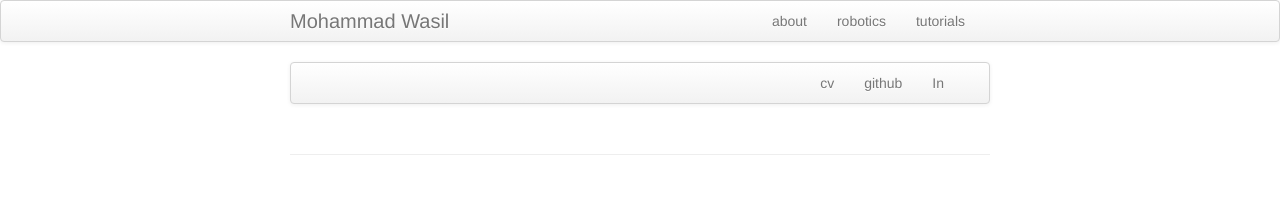
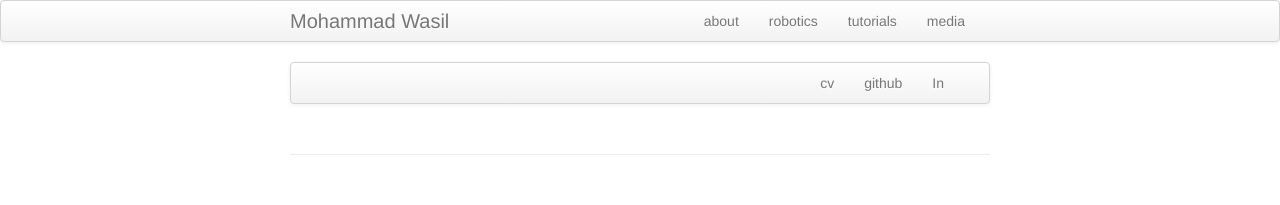
Before and after one commit to mhwasil/mhwasil.github.io, a Jekyll site: the page built from index.md, in a window 1280 px wide. Shown: the top 205 px of the page. Built offline with Jekyll 4.4.1, drawn with Linux system fonts in a browser that asks for light colours.

Commit message:
add media page

```diff
--- a/_includes/themes/twitter/default.html
+++ b/_includes/themes/twitter/default.html
@@ -38,6 +38,7 @@
               <li><a href="{{ BASE_PATH }}/pages/about.html">about</a></li>
               <li><a href="{{ BASE_PATH }}/pages/robotics.html">robotics</a></li>
               <li><a href="{{ BASE_PATH }}/pages/tutorials.html">tutorials</a></li>
+              <li><a href="{{ BASE_PATH }}/pages/media.html">media</a></li>
           </ul>
         </div>
       </div>
```
